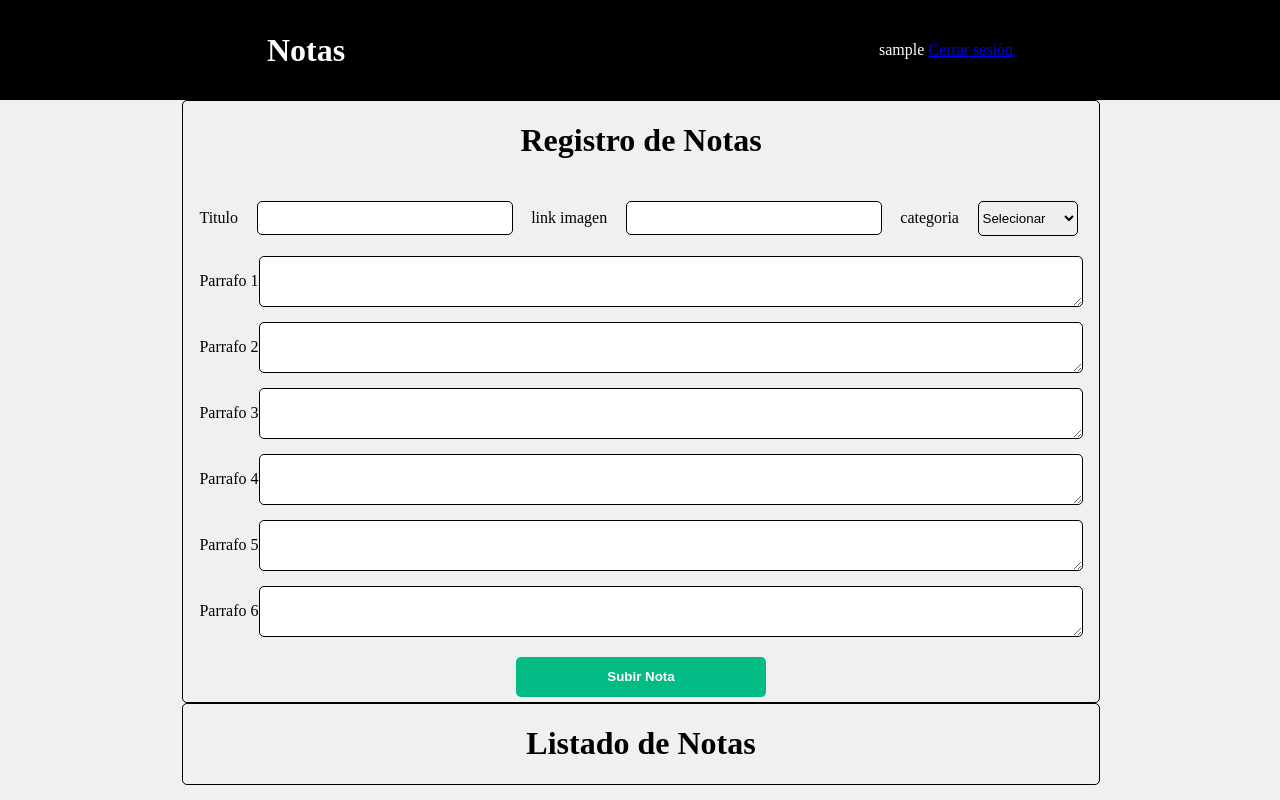
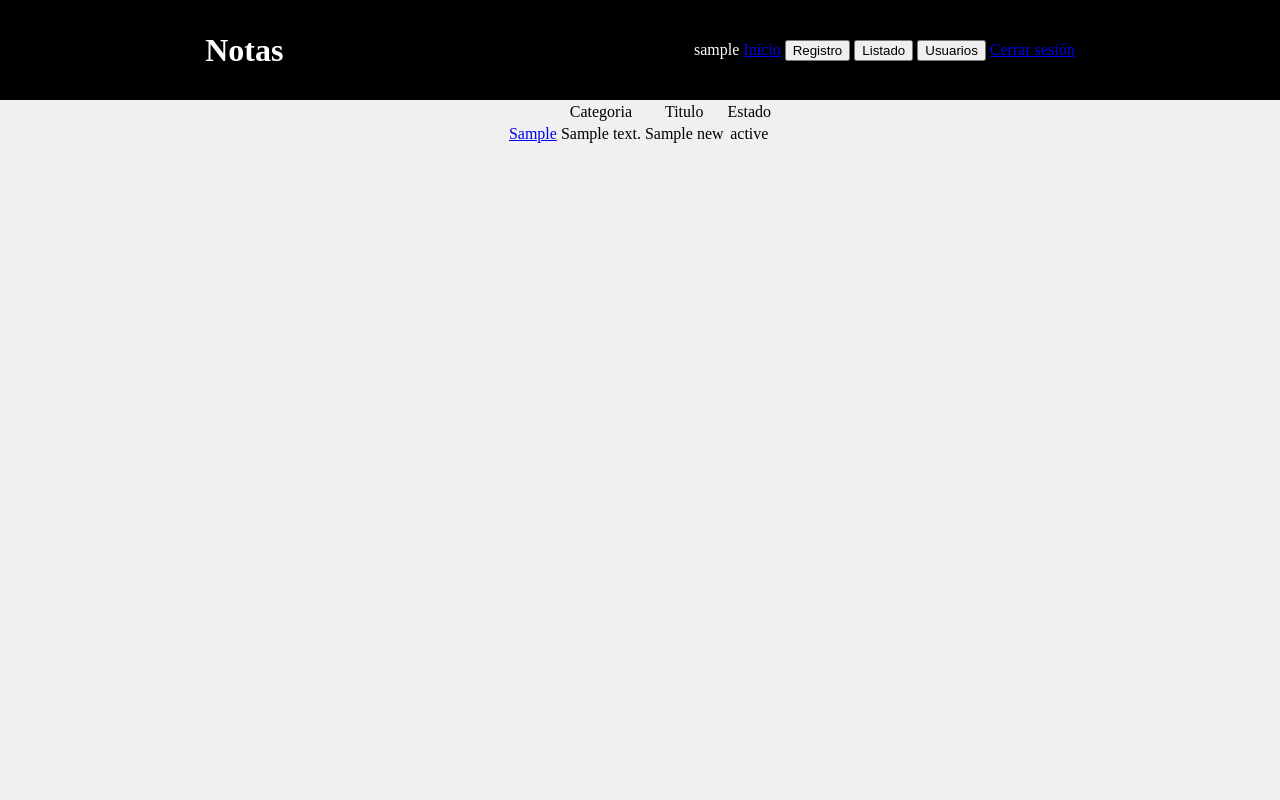
Before and after one commit to CesCM28/Notas, a Flask app: template templates/index.html in a window 1280 px wide. Run offline with Flask 2, Linux system fonts and the light colour scheme; the visitor is signed in with stand-in values (Sample User, id 1); tables that the repository leaves empty or names only in its code hold one stand-in row (values such as "Sample post"); the template is opened without the code that fills it: most values are stand-ins (such as "Sample title", 1, 10 or a date in 2020); data that the repository does not hold is empty.

Commit message:
actualizacion general

```diff
--- a/application.py
+++ b/application.py
@@ -1,3 +1,4 @@
+from crypt import methods
 import functools
 from logging import error
 from flask import Flask
@@ -68,7 +69,6 @@ def load_logged_in_user():
 def index():
     db, c = get_db()
     if request.method == 'POST':
-
         titulo = request.form['titulo']
         imagen = request.form['imagen']
         categoria = request.form['categoria']
@@ -86,7 +86,6 @@ def index():
         )
         db.commit()
 
-
     c.execute(
         '''
         select c.description,n.id_news,n.id_category,n.created_at,n.title,
@@ -99,13 +98,13 @@ def index():
     )
     news = c.fetchall()
 
-    c.execute(
-        'select id_category,description from categorys where status = 1'
-    )
+    c.execute('select id_category,description from categorys where status = 1')
     categorys = c.fetchall()
 
-    return render_template('index.html', news=news, categorys=categorys)
+    c.execute('SELECT id,username,password,name FROM user')
+    users = c.fetchall()
 
+    return render_template('index.html', news=news, categorys=categorys, users=users)
 
 
 @application.route('/editar/<int:idnew>', methods=['GET', 'POST'])
@@ -126,7 +125,7 @@ def editar(idnew):
         titulo = request.form['titulo']
         imagen = request.form['imagen']
         categoria = request.form['categoria']
-        parrafo1 = request.form['parrafo1']
+        parrafo1 = request.form['parrafousers']
         parrafo2 = request.form['parrafo2']
         parrafo3 = request.form['parrafo3']
         parrafo4 = request.form['parrafo4']
@@ -145,6 +144,15 @@ def editar(idnew):
 
     return render_template('editar.html', news=news, categorys=categorys)
 
+@application.route('/<int:id>/users', methods=['GET', 'POST'])
+@login_required
+def users(id):
+    db, c = get_db()
+    c.execute('select id,username,password,name from user where id = %s', (id,))
+    user = c.fetchone()
+
+    return render_template('users.html', user=user)
+
 
 @application.route('/logout')
 def logout():
--- a/static/style.css
+++ b/static/style.css
@@ -19,6 +19,7 @@ body {
     display: grid;
     justify-content: center;
     width: 100%;
+    min-height: 400px;
 }
 
 textarea {
@@ -80,3 +81,8 @@ select {
     color: #fff;
     font-weight: bold;
 }
+
+.center {
+    display: flex;
+    align-items: center;
+}
--- a/templates/base.html
+++ b/templates/base.html
@@ -28,6 +28,10 @@
         <div>
             {% if g.user %}
             <span>{{ g.user['username'] }}</span>
+            <a href="{{ url_for('index') }}">Inicio</a>
+            <button onclick="OculatarMostrar('registro')">Registro</button>
+            <button onclick="OculatarMostrar('tabla')">Listado</button>
+            <button onclick="OculatarMostrar('usuarios')">Usuarios</button>
             <a href="{{ url_for('logout') }}">Cerrar sesión</a>
             {% else %}
             <a href="{{ url_for('login') }}">Iniciar sesión</a>
--- a/templates/index.html
+++ b/templates/index.html
@@ -5,9 +5,8 @@
 {% endblock %}
 
 {% block content %}
-<div class="Areas">
-    <h1 class="renglon-boton" onclick="OculatarMostrar('registro')">Registro de Notas</h1>
-    <div class="show" id="registro">
+
+    <div class="show" id="registro" style="display:none !important;">
         <form method="post">
             <div class="renglon">
                 <label for="titulo">Titulo</label>
@@ -51,10 +50,8 @@
             </div>
         </form>
     </div>
-</div>
-<div class="Areas">
-    <h1 class="renglon-boton" onclick="OculatarMostrar('tabla')">Listado de Notas</h1>
-    <div class="show" id="tabla" style="display:none !important;">
+
+    <div class="show" id="tabla">
         <table>
             <th>
                 <td style="text-align: center;">Categoria</td>
@@ -79,13 +76,41 @@
             {% endfor %}
         </table>
     </div>
-</div>
+
+    <div class="show" id="usuarios" style="display:none !important;">
+        <table>
+            <th>
+                <td>Username</td>
+                <td>Nombre</td>
+            </th>
+            {% for user in users %}
+            <tr>
+                <td><a href="{{ url_for('users', id=user['id']) }}">{{ user['id'] }}</a></td>
+                <td>{{ user['username'] }}</td>
+                <td>{{ user['name'] }}</td>
+            </tr>
+            {% endfor %}
+        </table>
+    </div>
+
 <script>
     function OculatarMostrar(valor) {
-        if (document.getElementById(valor).style.display == "none") {
-            document.getElementById(valor).style.display = "block";
-        } else {
-            document.getElementById(valor).style.display = "none";
+        switch (valor) {
+            case "tabla":
+                document.getElementById(valor).style.display = "block";
+                document.getElementById("registro").style.display = "none";
+                document.getElementById("usuarios").style.display = "none";
+            break;
+            case "registro":
+                document.getElementById(valor).style.display = "block";
+                document.getElementById("tabla").style.display = "none";
+                document.getElementById("usuarios").style.display = "none";
+            break;
+            case "usuarios":
+                document.getElementById(valor).style.display = "block";
+                document.getElementById("tabla").style.display = "none";
+                document.getElementById("registro").style.display = "none";
+            break;
         }
     }
 </script>
--- a/templates/login.html
+++ b/templates/login.html
@@ -5,6 +5,7 @@
 {% endblock %}
 
 {% block content %}
+<div class="center">
     <div class="login">
         <form method="post">
             <div class="renglon">
@@ -20,4 +21,5 @@
             </div>
         </form>
     </div>
+</div>
 {% endblock %}
```
Also changed, not shown: templates/users.html (added, +24 -0 lines). Lines whose indentation alone changed are shown as unchanged.
